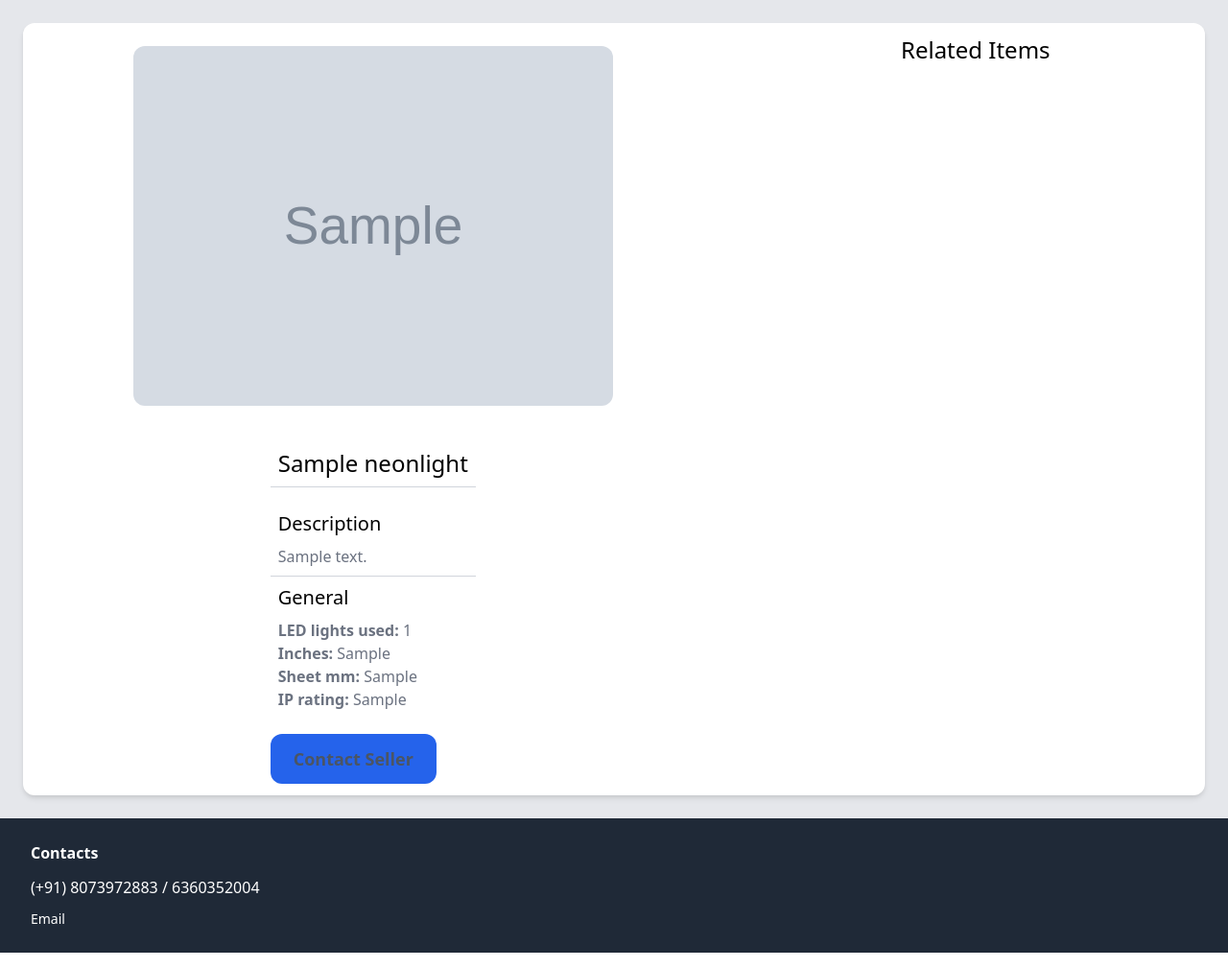
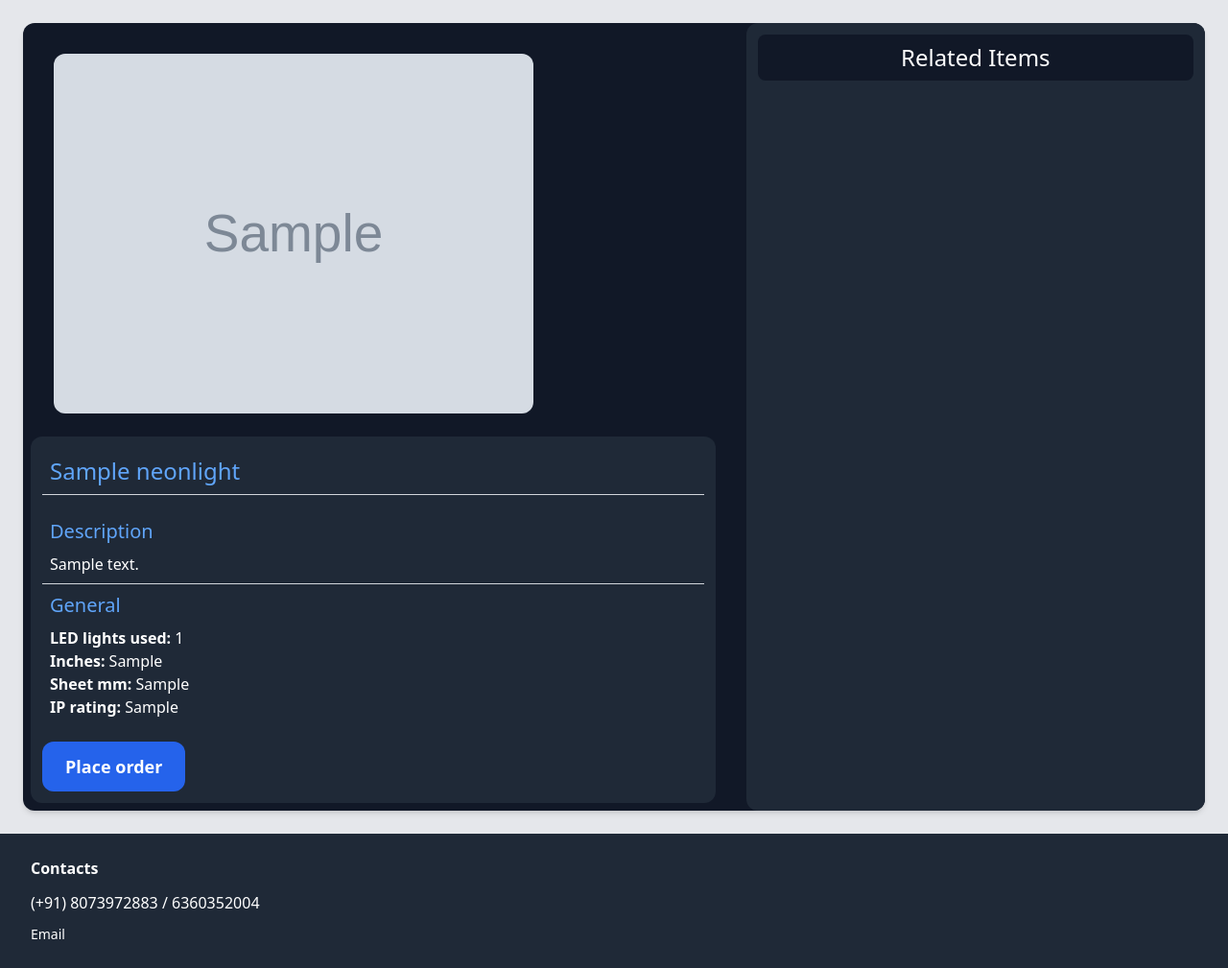
Before and after one commit to danieljkpraveen/Diskvr, a Django app: page /items/00000000-0000-0000-0000-000000000001 in a window 1280 px wide. Shown: the part 77-1086 px from the top of the page at 96% size. Run offline with Django 4.2, Linux system fonts and the light colour scheme; tables that the repository leaves empty hold one stand-in row (values such as "Sample post"); grey boxes marked "Sample" are stand-in pictures.

Commit message:
configured order confirmation page

```diff
--- a/inventory/templates/inventory/detail.html
+++ b/inventory/templates/inventory/detail.html
@@ -4,55 +4,58 @@
 
 {% block content %}
 
-<div class="grid grid-cols-1 gap-6 shadow-md bg-white sm:grid-cols-5 rounded-xl">
+<div class="grid grid-cols-1 gap-6 shadow-md bg-gray-900 sm:grid-cols-5 rounded-xl">
 
     <!-- Image and Details on the Left -->
     <div class="col-span-1 sm:col-span-3">
-        <div class="flex flex-col items-center"> <!-- Center-align the image and stack items vertically -->
+        <div class="flex flex-col p-2"> <!-- Center-align the image and stack items vertically -->
             <div class="p-6 rounded-xl">
                 <img src="{{ item.image.url }}" class="rounded-xl" width="500" height="500"> <!-- Set a fixed size here -->
             </div>
-            <div class="p-3 rounded-xl">
-                <h1 class="mb-6 text-2xl p-2 border-b border-gray-300">{{ item.name }}</h1>
+            <div class="p-3 bg-gray-800 rounded-xl">
+                <h1 class="mb-6 text-2xl p-2 border-b text-blue-400 border-gray-300">{{ item.name }}</h1>
 
                 {% if item.description %}
-                    <h2 class="text-xl px-2">Description</h2>
-                    <p class="text-gray-500 p-2 border-b border-gray-300">
+                    <h2 class="text-xl text-blue-400 px-2">Description</h2>
+                    <p class="p-2 border-b text-white border-gray-300">
                         {{ item.description }}
                     </p>
                 {% endif %}
 
-                <h2 class="text-xl p-2">General</h2>
-                <p class="text-gray-500 px-2"><strong>LED lights used: </strong>{{ item.led_lights_used }}</p>
-                <p class="text-gray-500 px-2"><strong>Inches: </strong>{{ item.inches }}</p>
-                <p class="text-gray-500 px-2"><strong>Sheet mm: </strong>{{ item.sheet_mm }}</p>
-                <p class="text-gray-500 px-2"><strong>IP rating: </strong>{{ item.ip_rating }}</p>
+                <h2 class="text-xl text-blue-400 p-2">General</h2>
+                <p class="text-white px-2"><strong>LED lights used: </strong>{{ item.led_lights_used }}</p>
+                <p class="text-white px-2"><strong>Inches: </strong>{{ item.inches }}</p>
+                <p class="text-white px-2"><strong>Sheet mm: </strong>{{ item.sheet_mm }}</p>
+                <p class="text-white px-2"><strong>IP rating: </strong>{{ item.ip_rating }}</p>
 
                 {% if request.user == item.created_by %}
-                    <div class="mt-6 p-6 bg-white rounded-xl">
-                        <p>Posted by you</p>
+                    <div class="mt-6 p-6 bg-gray-900 rounded-xl">
+                        <p class="text-white">Posted by you</p>
                         <a href="{% url 'inventory:edit' item.id %}" class="inline-block mt-4 px-4 py-2 text-lg font-semibold bg-blue-500 text-white rounded-xl hover:bg-gray-500">Edit</a>
                         <a href="{% url 'inventory:delete' item.id %}" class="inline-block mt-4 px-4 py-2 text-lg font-semibold bg-red-500 text-white rounded-xl hover:bg-gray-500">Delete</a>
                     </div>
                 {% else %}
-                    <button id="contact-seller" data-phone="NjM2MDM1MjAwNA==" data-item-name="{{ item.name }}" data-item-description="{{ item.description }}" data-item-meters="{{ item.meters }}" data-item-inches="{{ item.inches }}" class="inline-block mt-6 px-6 py-3 text-lg font-semibold bg-blue-600 text-white rounded-xl hover:bg-gray-500 {% if not request.user.is_authenticated %}bg-gray-300 text-gray-600 cursor-not-allowed pointer-events-none{% endif %}" {% if not request.user.is_authenticated %}disabled{% endif %}>Contact Seller</button>
+                    <a href="{% url 'inventory:order' item.id %}" class="inline-block mt-6 px-6 py-3 text-lg font-semibold bg-blue-600 text-white rounded-xl hover:bg-gray-500 {% if not request.user.is_authenticated %}bg-gray-300 cursor-not-allowed pointer-events-none{% endif %}" {% if not request.user.is_authenticated %}disabled{% endif %}>Place order</a>
+
+                    <!-- button to rediret to whatsapp with product information -->
+                    <!-- <button id="contact-seller" data-phone="NjM2MDM1MjAwNA==" data-item-name="{{ item.name }}" data-item-description="{{ item.description }}" data-item-meters="{{ item.meters }}" data-item-inches="{{ item.inches }}" class="inline-block mt-6 px-6 py-3 text-lg font-semibold bg-blue-600 text-white rounded-xl hover:bg-gray-500 {% if not request.user.is_authenticated %}bg-gray-300 text-gray-600 cursor-not-allowed pointer-events-none{% endif %}" {% if not request.user.is_authenticated %}disabled{% endif %}>Contact Seller</button> -->
                 {% endif %}
             </div>
         </div>
     </div>
 
     <!-- Related Items on the Right (2 Items per Column, 3 Columns) -->
-    <div class="col-span-1 sm:col-span-2 p-3 rounded-xl">
-        <h2 class="mb-12 text-2xl text-center">Related Items</h2>
+    <div class="col-span-1 sm:col-span-2 p-3 bg-gray-800 rounded-xl">
+        <h2 class="mb-12 text-2xl bg-gray-900 text-white p-2 rounded-lg text-center">Related Items</h2>
         <div class="grid grid-cols-2 gap-4 max-w-sm mx-auto"> <!-- Show 2 items per column -->
             {% for item in related_items %}
-                <div class="mb-4">
+                <div class="shadow-md mb-4 bg-gray-900 ">
                     <a href="{% url 'inventory:detail' item.id %}">
                         <div>
-                            <img src="{{ item.image.url }}" class="rounded-xl" width="150" height="150">
+                            <img src="{{ item.image.url }}" class="" width="260" height="260">
                         </div>
-                        <div class="p-6 bg-white">
-                            <h2 class="text-xl">{{ item.name }}</h2>
+                        <div class="p-6 bg-gray-900 rounded-xl">
+                            <h2 class="text-xl text-white text-center bg-gray-900">{{ item.name }}</h2>
                         </div>
                     </a>
                 </div>
--- a/inventory/urls.py
+++ b/inventory/urls.py
@@ -11,5 +11,5 @@
     path("new/", views.new, name="new"),
     path("<uuid:pk>/delete/", views.delete, name="delete"),
     path("<uuid:pk>/edit/", views.edit, name="edit"),
-    path("orders/", views.orders, name="orders"),
+    path("<uuid:pk>/order/", views.order, name="order"),
 ]
--- a/inventory/views.py
+++ b/inventory/views.py
@@ -101,7 +101,11 @@
 
 
 @login_required
-def orders(request):
+def order(request, pk):
     # this view is to track orders made by customers
 
-    return render(request, 'inventory/orders.html')
+    if request.method == 'POST':
+        print(pk)
+        return render(request, 'inventory/orders.html')
+    else:
+        return render(request, 'inventory/orders.html')
```
